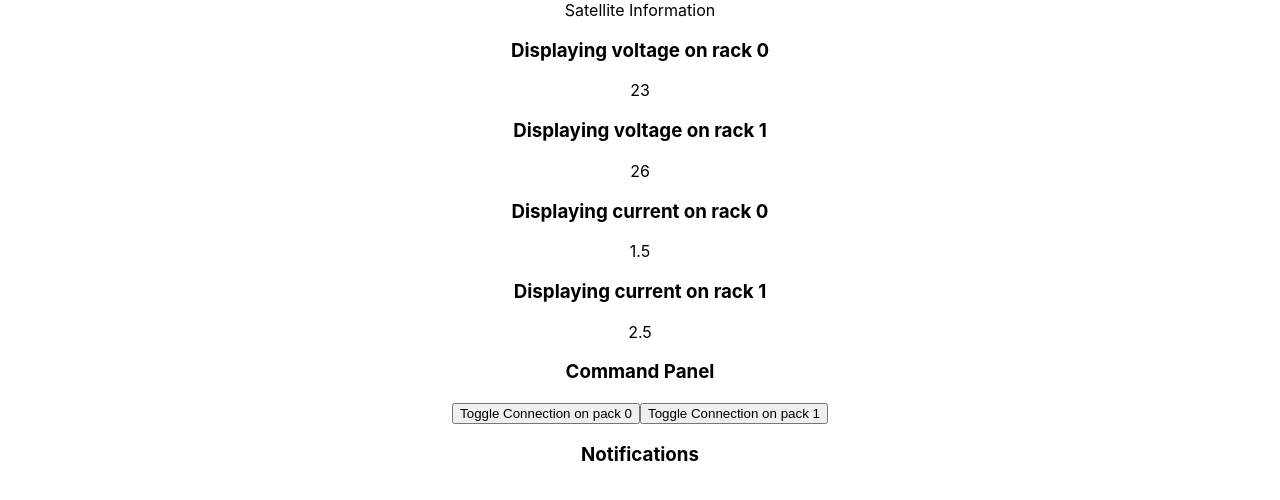
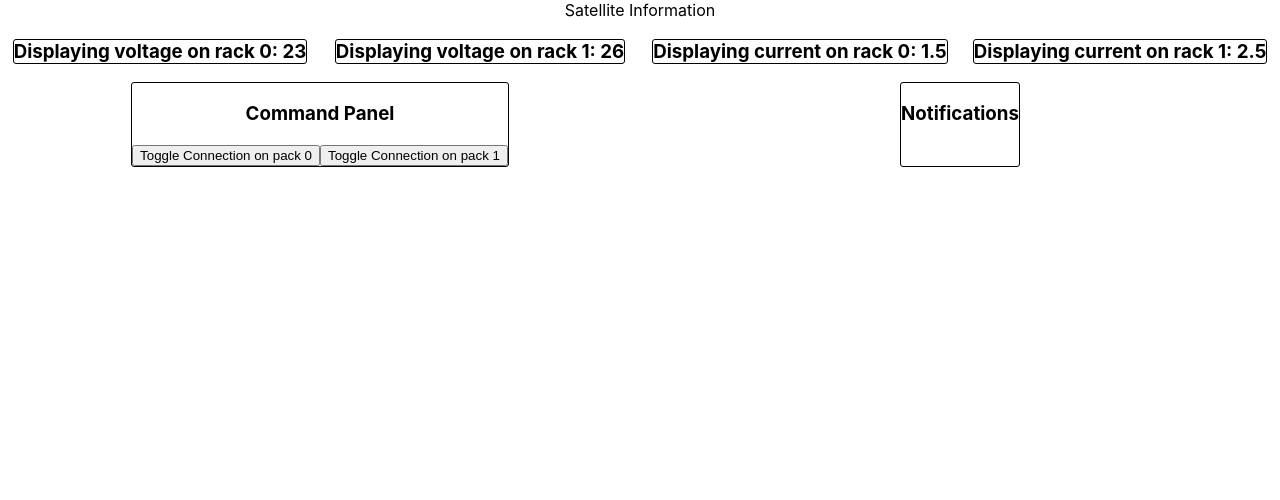
Before and after one commit to mthrndr/endurosat_problem, a React (Create React App) app: page / in a window 1280 px wide. Shown: the top 500 px of the page. Built offline with nearby package versions, Linux system fonts and the light colour scheme.

Commit message:
Added basic flex and border css

```diff
--- a/src/App.css
+++ b/src/App.css
@@ -2,37 +2,52 @@
   text-align: center;
 }
 
-.App-logo {
-  height: 40vmin;
-  pointer-events: none;
+.control_panel{
+  display: flex;
+  flex-direction: row;
+  flex-wrap: wrap;
+  justify-content: center;
+  width: 100%;
 }
 
-@media (prefers-reduced-motion: no-preference) {
-  .App-logo {
-    animation: App-logo-spin infinite 20s linear;
-  }
+.parameter_display{
+  display: flex;
+  flex-basis: 25%;
+  flex-grow: 1;
+  flex-shrink: 1;
+  justify-content: center;
 }
 
-.App-header {
-  background-color: #282c34;
-  min-height: 100vh;
-  display: flex;
-  flex-direction: column;
-  align-items: center;
-  justify-content: center;
-  font-size: calc(10px + 2vmin);
-  color: white;
+.parameter_inner{
+  border-style: solid;
+  border-width: 1px;
+  border-radius: 3px;
 }
 
-.App-link {
-  color: #61dafb;
+.command_panel{
+  display: flex;
+  flex-basis: 50%;
+  flex-grow: 1;
+  flex-shrink: 1;
+  justify-content: center;
 }
 
-@keyframes App-logo-spin {
-  from {
-    transform: rotate(0deg);
-  }
-  to {
-    transform: rotate(360deg);
-  }
+.command_inner{
+  border-style: solid;
+  border-width: 1px;
+  border-radius: 3px;
 }
+
+.notifications_panel{
+  display: flex;
+  flex-basis: 50%;
+  flex-grow: 1;
+  flex-shrink: 1;
+  justify-content: center;
+}
+
+.notifications_inner{
+  border-style: solid;
+  border-width: 1px;
+  border-radius: 3px;
+}
--- a/src/App.js
+++ b/src/App.js
@@ -10,7 +10,7 @@ import { PowerContextProvider } from './PowerContext';
 function ControlPanel () {
 
   return(
-    <div>
+    <div className="control_panel">
       <ParameterDisplay type='voltage' id='0'/>
       <ParameterDisplay type='voltage' id='1'/>
       <ParameterDisplay type='current' id='0'/>
--- a/src/components/CommandPanel.jsx
+++ b/src/components/CommandPanel.jsx
@@ -23,11 +23,13 @@ function getCommandOptions(connected, toggleConnection){
 function CommandPanel() {
   const {power, toggleConnection} = useContext(PowerContext);
   return (
-    <div className="panel">
-      <h3>
-        Command Panel
-      </h3>
-      {getCommandOptions(power.connected, toggleConnection)}
+    <div className="command_panel">
+      <div className="command_inner">
+        <h3>
+          Command Panel
+        </h3>
+        {getCommandOptions(power.connected, toggleConnection)}
+      </div>
     </div>
   );
 }
--- a/src/components/NotificationsPanel.jsx
+++ b/src/components/NotificationsPanel.jsx
@@ -57,11 +57,13 @@ function getNotifications(power){
 function NotificationsPanel() {
   const {power} = useContext(PowerContext);
   return (
-    <div className="Notifications_Panel">
-      <h3>
-        Notifications
-      </h3>
-      {getNotifications(power)}
+    <div className="notifications_panel">
+      <div className="notifications_inner">
+        <h3>
+          Notifications
+        </h3>
+        {getNotifications(power)}
+      </div>
     </div>
   );
 }
--- a/src/components/ParameterDisplay.jsx
+++ b/src/components/ParameterDisplay.jsx
@@ -4,14 +4,11 @@ import PowerContext from '../PowerContext';
 function ParameterDisplay({type, id}) {
   const {power} = useContext(PowerContext);
   return (
-    <>
-      <h3>
-        {`Displaying ${type} on rack ${id}`}
+    <div className='parameter_display'>
+      <h3 className='parameter_inner'>
+        {`Displaying ${type} on rack ${id}: ${power[type][id]}`}
       </h3>
-      <p>
-        {power[type][id]}
-      </p>
-    </>
+    </div>
   );
 }
 
```
